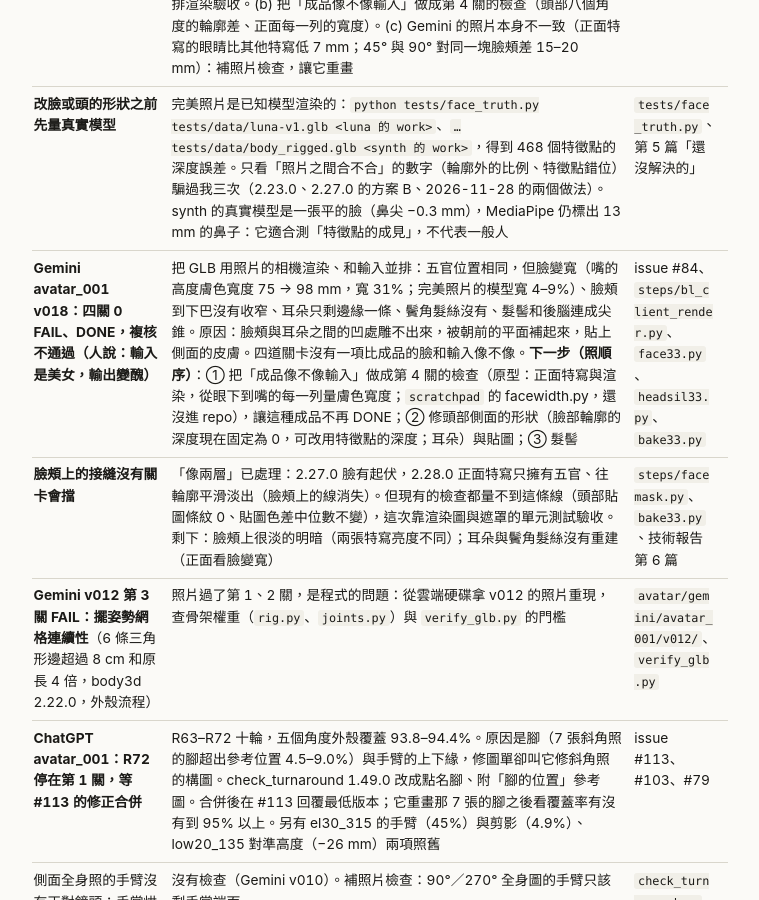
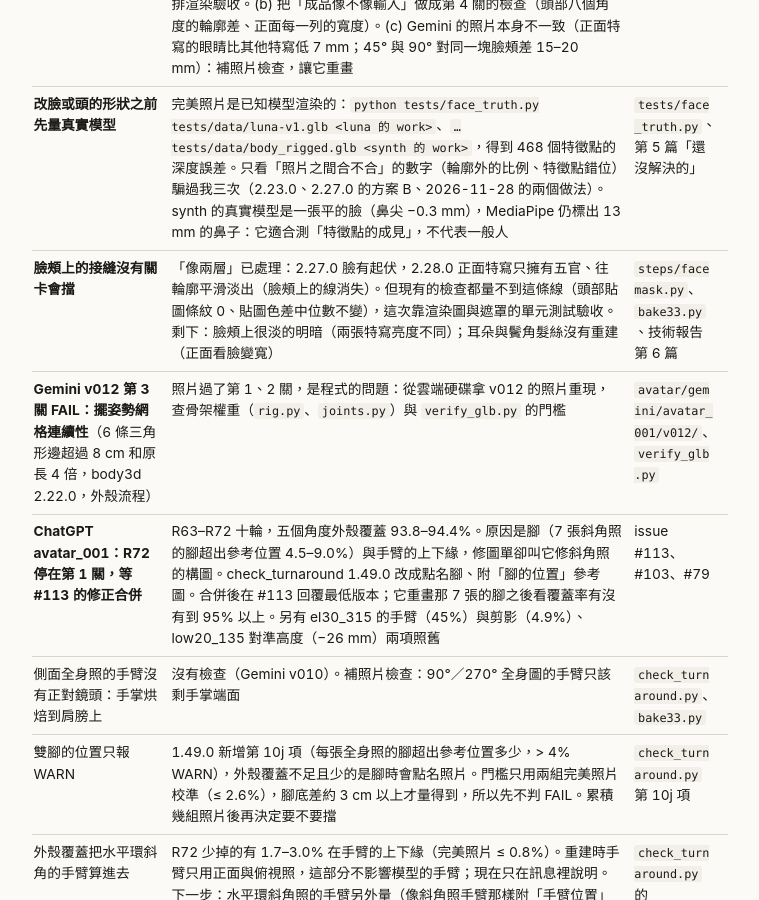
Before and after one commit to WangChengYeh/Avatar, a Jekyll site: the page built from docs/Handoff.md, in a window 1280 px wide and 900 px high, scrolled down 1095 px. Shown: the whole window, without its empty margins (260-1019 px from the left). Built offline with Jekyll 4.4.1, drawn with Linux system fonts in a browser that asks for light colours; our own code applies the rules of GitHub Pages for plain Markdown files.

Commit message:
Handoff: one row for the v018 review (the older one came back with the merge)
Agent: Claude
Co-Authored-By: Claude Fable 5.2 <noreply@anthropic.com>

```diff
--- a/docs/Handoff.md
+++ b/docs/Handoff.md
@@ -17,7 +17,6 @@
 | **五個 PR 等人說合併（2026-11-28）** | 建議順序：**#121**（check_turnaround 1.51.0：腳畫短了也量得到、斜角照手臂和修圖單同一個基準；ChatGPT 在 #117 等這個）→ **#120**（2.30.0：耳環不算頭的輪廓）→ **#125**（2.33.0：頭也往外長，髮髻回來；疊在 #120 上）→ **#122**（2.31.0：MakeHuman 模板成為預設，每一版記錄 Blender 有沒有 MakeHuman 擴充；疊在 #120 上）→ **#124**（2.32.0：第 4 關分塊比對，會讓 Gemini 現有的成品 FAIL，並標出【這一輪先修】的幾個）。各 PR 的交接事項寫在各自分支的這張表裡，合併後才會出現在這裡；版本號與 CHANGELOG 會衝突，由 Claude 解。人定的做法：**每次修幾個明顯差很多的**，用分塊比對的對照圖找，修完重跑再看。第一輪是髮髻（#125）；下一輪候選：相對兩張特寫頭的大小不同（要照片重畫，用對面那張翻轉的輪廓）、側面的臉凸出、耳朵一帶 | PR #120、#121、#122、#124、#125；issue #117、#84 |
 | **Gemini avatar_001 v018：四關 0 FAIL、DONE，複核不通過（人說：輸入是美女，輸出變醜）** | 並排渲染看到三件事：下巴和顴骨一樣寬、側面的臉凸出一塊、髮髻是尖錐。**① 下巴：已修（2.30.0）**：耳環被算進頭的輪廓，嘴的高度 149 → 128 mm（照片 126）。**② 側面凸出：查了沒修。** 臉比 90°／270° 特寫的輪廓凸出 5–18 mm，是 2.27.0「起伏以特徵點為準」的代價。「整張臉往後移」與「補完起伏再修一次」都試過，對照真實模型都更差（synth 5.9 → 10.3／7.1 mm；後者把鼻子壓回 2.6 mm），不要再試第三次，數字在 CHANGELOG 2.30.0 與第 5 篇。**③ 髮髻、鼻尖**：v015 的外殼比特寫的輪廓小（照片超出成品 2.5–5.7%），AI 全身照不一致時小東西被削掉、之後只往內收。**下一步（照順序）**：(a) 頭改由八張特寫的輪廓決定：`headsil33.trim()` 現在只往內收，要能往外長（只動真的在剪影邊上的頂點，內部的稜線不能拉）；起伏改成只往內刻；用 `tests/face_truth.py`（luna 4.9、synth 5.9 mm 是現在的基準）與並排渲染驗收。(b) 把「成品像不像輸入」做成第 4 關的檢查（頭部八個角度的輪廓差、正面每一列的寬度）。(c) Gemini 的照片本身不一致（正面特寫的眼睛比其他特寫低 7 mm；45° 與 90° 對同一塊臉頰差 15–20 mm）：補照片檢查，讓它重畫 | issue #84、`tests/face_truth.py`、`steps/headsil33.py`、`face33.py`、`facemask.py`、`bl_client_render.py` |
 | **改臉或頭的形狀之前先量真實模型** | 完美照片是已知模型渲染的：`python tests/face_truth.py tests/data/luna-v1.glb <luna 的 work>`、`… tests/data/body_rigged.glb <synth 的 work>`，得到 468 個特徵點的深度誤差。只看「照片之間合不合」的數字（輪廓外的比例、特徵點錯位）騙過我三次（2.23.0、2.27.0 的方案 B、2026-11-28 的兩個做法）。synth 的真實模型是一張平的臉（鼻尖 −0.3 mm），MediaPipe 仍標出 13 mm 的鼻子：它適合測「特徵點的成見」，不代表一般人 | `tests/face_truth.py`、第 5 篇「還沒解決的」 |
-| **Gemini avatar_001 v018：四關 0 FAIL、DONE，複核不通過（人說：輸入是美女，輸出變醜）** | 把 GLB 用照片的相機渲染、和輸入並排：五官位置相同，但臉變寬（嘴的高度膚色寬度 75 → 98 mm，寬 31%；完美照片的模型寬 4–9%）、臉頰到下巴沒有收窄、耳朵只剩邊緣一條、鬢角髮絲沒有、髮髻和後腦連成尖錐。原因：臉頰與耳朵之間的凹處雕不出來，被朝前的平面補起來，貼上側面的皮膚。四道關卡沒有一項比成品的臉和輸入像不像。**下一步（照順序）**：① 把「成品像不像輸入」做成第 4 關的檢查（原型：正面特寫與渲染，從眼下到嘴的每一列量膚色寬度；`scratchpad` 的 facewidth.py，還沒進 repo），讓這種成品不再 DONE；② 修頭部側面的形狀（臉部輪廓的深度現在固定為 0，可改用特徵點的深度；耳朵）與貼圖；③ 髮髻 | issue #84、`steps/bl_client_render.py`、`face33.py`、`headsil33.py`、`bake33.py` |
 | **臉頰上的接縫沒有關卡會擋** | 「像兩層」已處理：2.27.0 臉有起伏，2.28.0 正面特寫只擁有五官、往輪廓平滑淡出（臉頰上的線消失）。但現有的檢查都量不到這條線（頭部貼圖條紋 0、貼圖色差中位數不變），這次靠渲染圖與遮罩的單元測試驗收。剩下：臉頰上很淡的明暗（兩張特寫亮度不同）；耳朵與鬢角髮絲沒有重建（正面看臉變寬） | `steps/facemask.py`、`bake33.py`、技術報告第 6 篇 |
 | **Gemini v012 第 3 關 FAIL：擺姿勢網格連續性**（6 條三角形邊超過 8 cm 和原長 4 倍，body3d 2.22.0，外殼流程） | 照片過了第 1、2 關，是程式的問題：從雲端硬碟拿 v012 的照片重現，查骨架權重（`rig.py`、`joints.py`）與 `verify_glb.py` 的門檻 | `avatar/gemini/avatar_001/v012/`、`verify_glb.py` |
 | **ChatGPT avatar_001：R72 停在第 1 關，等 #113 的修正合併** | R63–R72 十輪，五個角度外殼覆蓋 93.8–94.4%。原因是腳（7 張斜角照的腳超出參考位置 4.5–9.0%）與手臂的上下緣，修圖單卻叫它修斜角照的構圖。check_turnaround 1.49.0 改成點名腳、附「腳的位置」參考圖。合併後在 #113 回覆最低版本；它重畫那 7 張的腳之後看覆蓋率有沒有到 95% 以上。另有 el30_315 的手臂（45%）與剪影（4.9%）、low20_135 對準高度（−26 mm）兩項照舊 | issue #113、#103、#79 |
```
